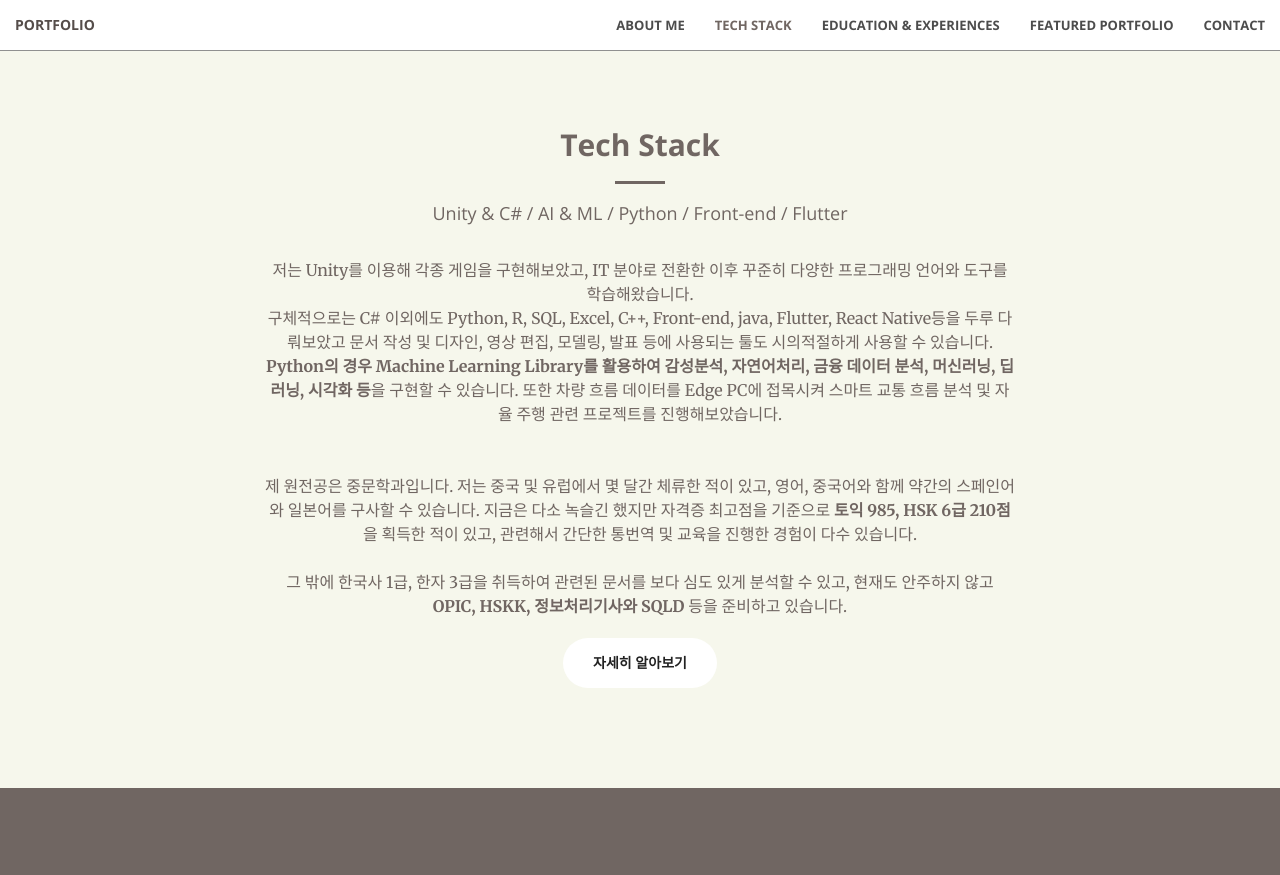
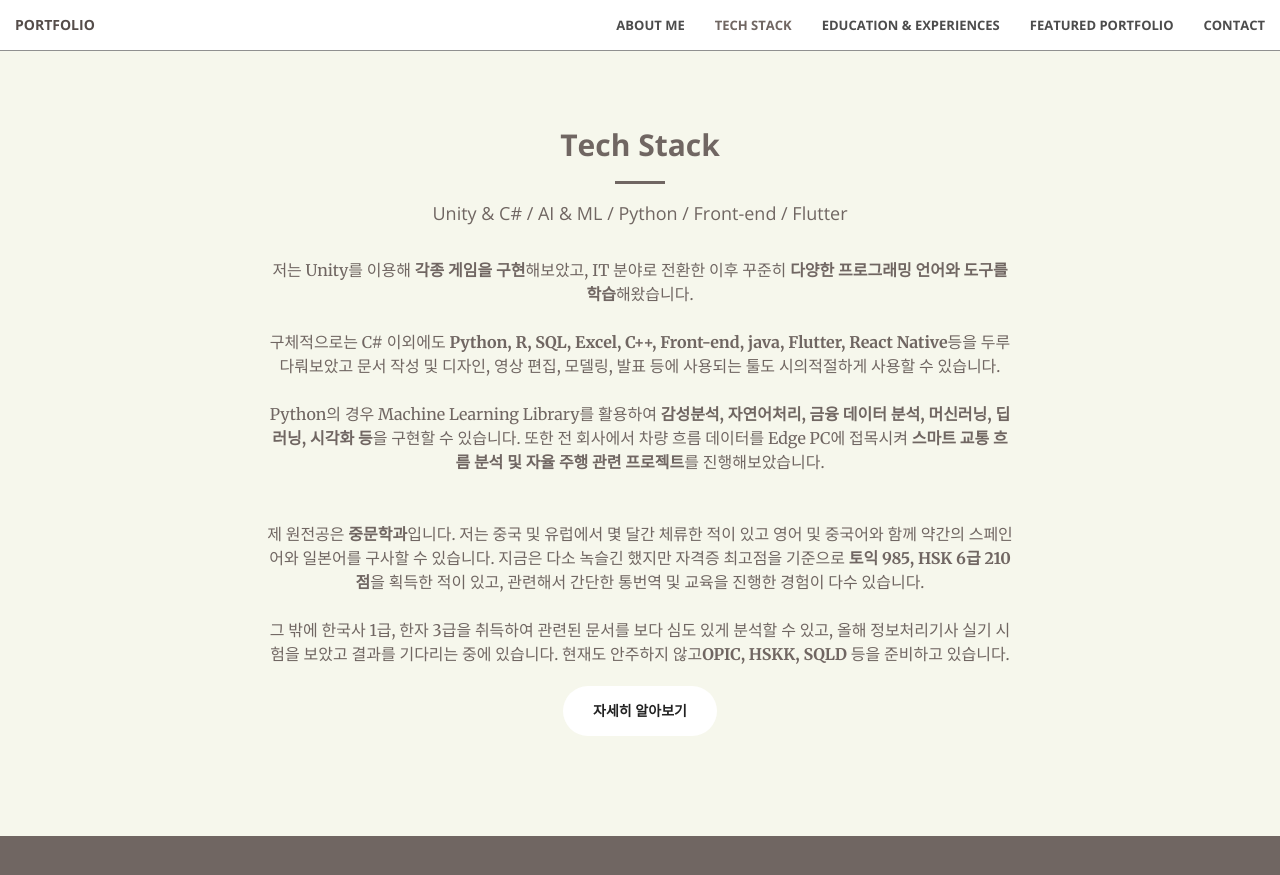
Before and after one commit to ymdev2023/ymdev2023.github.io, a Jekyll site: the page built from index.html, in a window 1280 px wide and 900 px high, scrolled down 1408 px. Shown: the top 875 px of the window. Built offline with Jekyll 4.4.1, drawn with Linux system fonts in a browser that asks for light colours; some of the changed text lies outside the part shown.

Commit message:
education change

```diff
--- a/_includes/education-experience.html
+++ b/_includes/education-experience.html
@@ -6,12 +6,14 @@
         <p></p>
         <h2 class="section-heading"><b>Educations & Experiences</b></h2>
         <hr class="light" />
-        <h4>어문계열 / 산업공학과 / 데이터분석 / 프로그래밍</h4>
+        <!-- <h4>어문계열 / 산업공학과 / 데이터분석 / 프로그래밍</h4> -->
+        <h4>어문계열 / 산업공학과 / 개발 / 데이터분석</h4>
         <p class="text-faded">
           중어중문학과 재학 중에 강사 및 행정고시 준비를 병행하다가 적성을 찾아
-          뒤늦게 산업공학을 복수전공하게 되었습니다. <br />2년 남짓의 짧다면
-          짧은 시간 동안 다양한 프로젝트를 수행하며 괄목할만한 성취를
-          이루었습니다. <br />이를 계기로 데이터분석을 업으로 삼고자 합니다.
+          뒤늦게 산업공학을 복수전공하게 되었습니다. <br />길다면 길고 짧다면
+          짧은 시간 동안 다양한 언어와 도구를 접하고 많은 프로젝트를
+          수행했습니다. <br />이를 바탕으로 게임 개발 분야로의 꿈을 키우게
+          되었습니다.
         </p>
       </div>
     </div>
@@ -81,8 +83,11 @@
           <br />
           <p>
             - 인공지능, 데이터 사이언스 , 확률과 통계, 컴퓨터공학, 전기전자공학
-            등 관련 과목 수강 후 막학기 취업 준비와 함께 각종 자격증 취득 및
-            프로젝트 수행 중
+            등 관련 과목 수강 및 각종 프로젝트 수행
+          </p>
+          <br />
+          <p>
+            - 졸업 후 취업 준비와 함께 각종 자격증 취득 및 개인 프로젝트 수행 중
           </p>
         </div>
       </div>
@@ -93,7 +98,7 @@
       <div class="col-lg-8 col-lg-offset-2 text-center">
         <p></p>
         <a
-          href="https://ymdev2023.notion.site/Yoon-myung-Kim-cb3b5350ffe54b6a9ad2f94b7eff68e3?pvs=4"
+          href="https://ymdev2023.notion.site/YOON-MYUNG-KIM-2364a1bf079d4a6ea703e5dbc3a9a65a?pvs=4"
           class="btn btn-default btn-xl wow tada"
           target="_blank"
           >자세히 알아보기</a
--- a/_includes/tech-stack.html
+++ b/_includes/tech-stack.html
@@ -23,17 +23,30 @@
           있게 분석할 수 있고, 현재도 안주하지 않고
           <b>OPIC, HSKK, 정보처리기사와 SQLD</b>
           등을 준비하고 있습니다. -->
-          저는 Unity를 이용해 각종 게임을 구현해보았고, IT 분야로 전환한 이후 꾸준히 다양한 프로그래밍 언어와 도구를 학습해왔습니다. <br />구체적으로는 C# 이외에도 <b></b>Python, R, SQL, Excel, C++, Front-end, java, Flutter, React Native</b>등을 두루 다뤄보았고 문서 작성 및 디자인, 영상 편집, 모델링, 발표 등에 사용되는 툴도 시의적절하게 사용할 수 있습니다.
-          <br><b>Python의 경우 Machine Learning Library를 활용하여 감성분석, 자연어처리, 금융 데이터 분석, 머신러닝, 딥러닝, 시각화 등</b>을 구현할 수 있습니다. 또한 차량 흐름 데이터를 Edge PC에 접목시켜
-          스마트 교통 흐름 분석 및 자율 주행 관련 프로젝트를 진행해보았습니다.
-          <br /> <br /><br />제 원전공은 중문학과입니다. 저는 중국 및 유럽에서 몇 달간 체류한 적이 있고, 영어, 중국어와 함께 약간의 스페인어와 일본어를 구사할 수 있습니다. 지금은 다소 녹슬긴
-          했지만 자격증 최고점을 기준으로 <b>토익 985, HSK 6급 210점</b>을
-          획득한 적이 있고, 관련해서 간단한 통번역 및 교육을 진행한 경험이 다수
-          있습니다.<br /><br />
+          저는 Unity를 이용해 <b>각종 게임을 구현</b>해보았고, IT 분야로 전환한
+          이후 꾸준히 <b>다양한 프로그래밍 언어와 도구를 학습</b>해왔습니다.
+          <br /><br />구체적으로는 C# 이외에도
+          <b
+            >Python, R, SQL, Excel, C++, Front-end, java, Flutter, React
+            Native</b
+          >등을 두루 다뤄보았고 문서 작성 및 디자인, 영상 편집, 모델링, 발표
+          등에 사용되는 툴도 시의적절하게 사용할 수 있습니다.
+          <br /><br />Python의 경우 Machine Learning Library를 활용하여
+          <b
+            >감성분석, 자연어처리, 금융 데이터 분석, 머신러닝, 딥러닝, 시각화
+            등</b
+          >을 구현할 수 있습니다. 또한 전 회사에서 차량 흐름 데이터를 Edge PC에
+          접목시켜 <b>스마트 교통 흐름 분석 및 자율 주행 관련 프로젝트</b>를
+          진행해보았습니다. <br />
+          <br /><br />제 원전공은 <b>중문학과</b>입니다. 저는 중국 및 유럽에서
+          몇 달간 체류한 적이 있고 영어 및 중국어와 함께 약간의 스페인어와
+          일본어를 구사할 수 있습니다. 지금은 다소 녹슬긴 했지만 자격증 최고점을
+          기준으로 <b>토익 985, HSK 6급 210점</b>을 획득한 적이 있고, 관련해서
+          간단한 통번역 및 교육을 진행한 경험이 다수 있습니다.<br /><br />
           그 밖에 한국사 1급, 한자 3급을 취득하여 관련된 문서를 보다 심도 있게
-          분석할 수 있고, 현재도 안주하지 않고
-          <b>OPIC, HSKK, 정보처리기사와 SQLD</b>
-          등을 준비하고 있습니다.
+          분석할 수 있고, 올해 정보처리기사 실기 시험을 보았고 결과를 기다리는
+          중에 있습니다. 현재도 안주하지 않고<b>OPIC, HSKK, SQLD</b> 등을
+          준비하고 있습니다.
         </p>
         <p></p>
         <a
```
Also changed, not shown: img/header.jpg.
